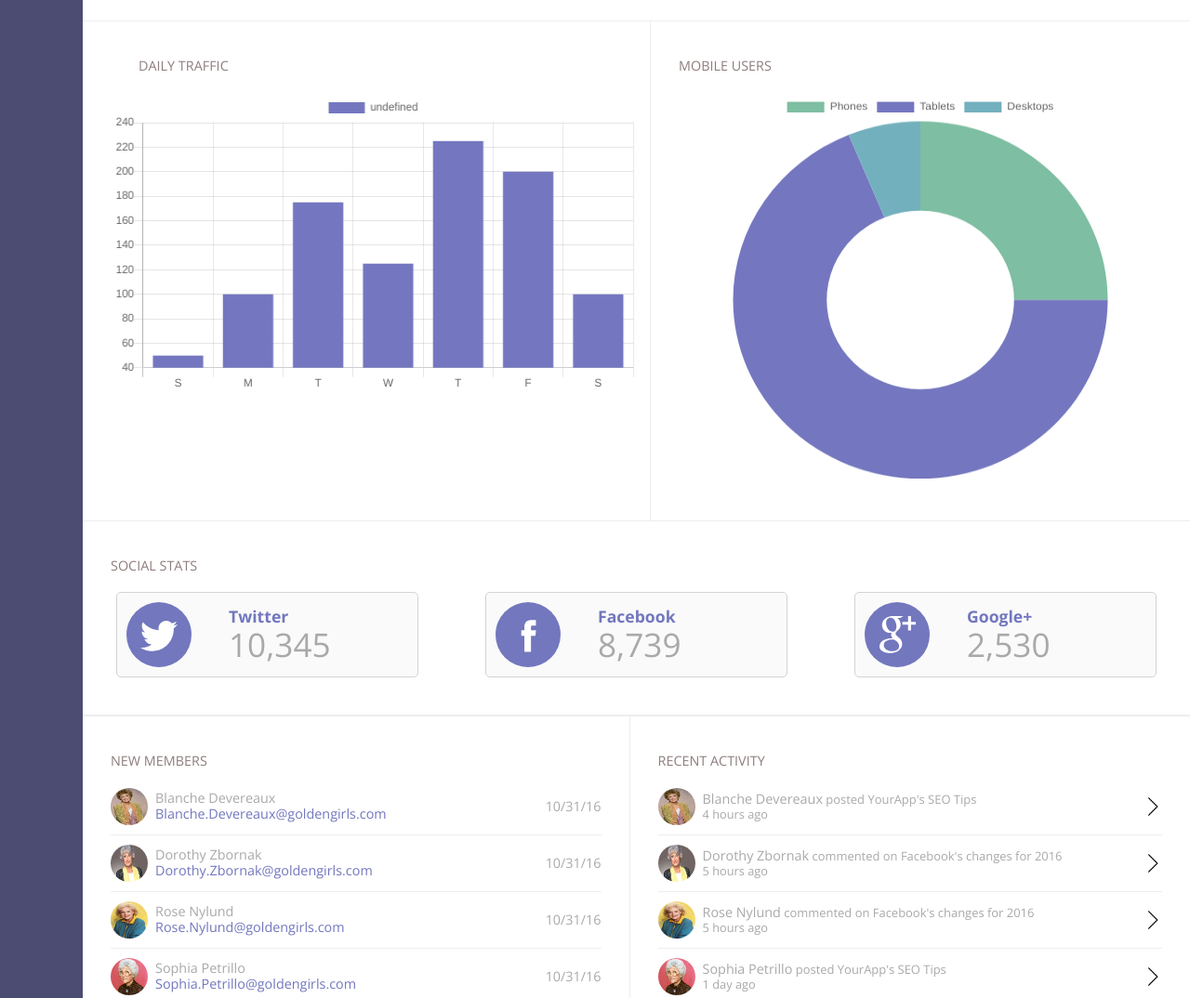
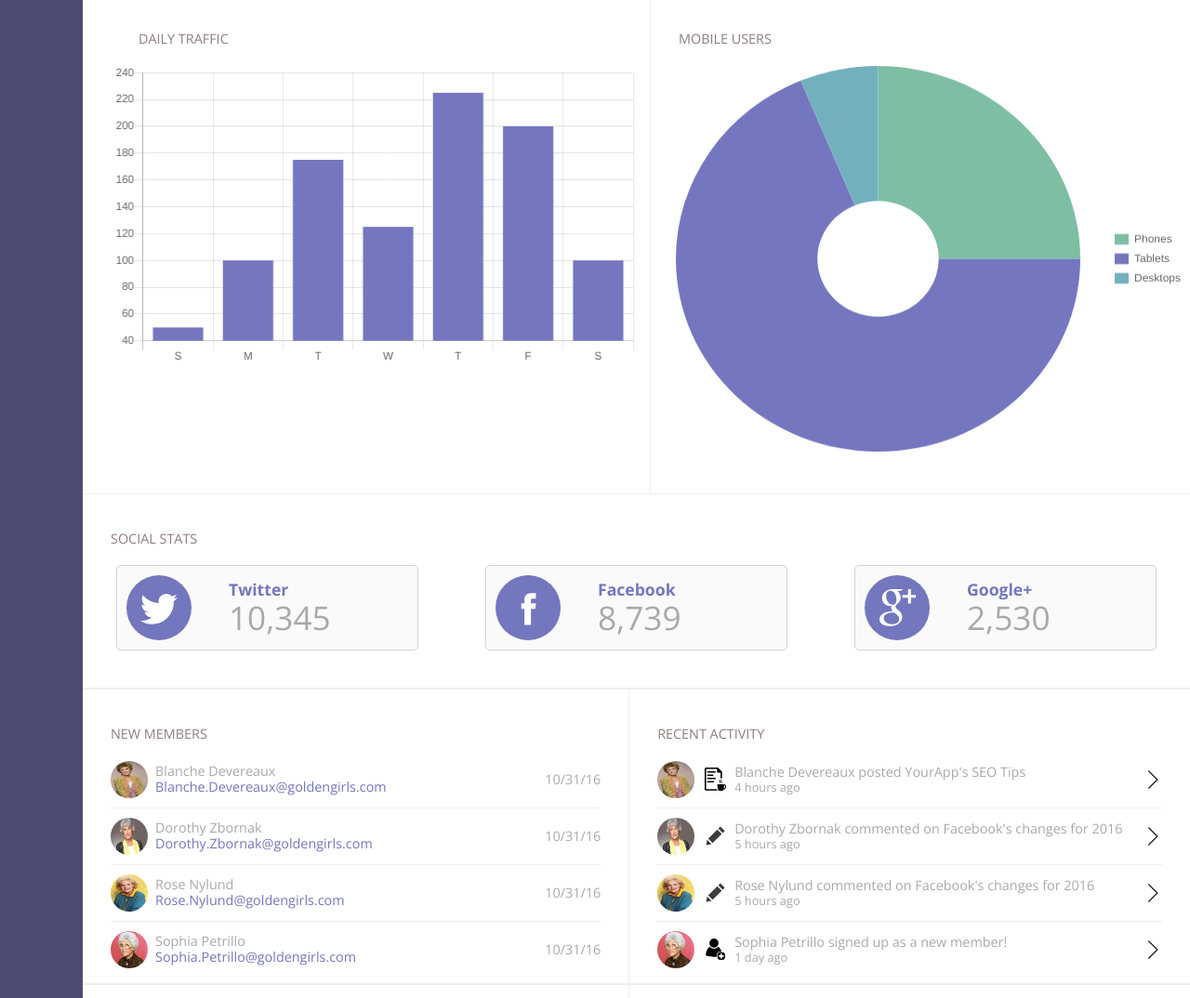
Before and after one commit to SamStrawberryHill/web_app_dashboard_v2, a plain HTML site: page index.html in a window 1280 px wide. Shown: the part 849-1923 px from the top of the page at 93% size. Drawn offline with nearby package versions, Linux system fonts and the light colour scheme.

Commit message:
Clean Up

```diff
--- a/css/main.css
+++ b/css/main.css
@@ -126,7 +126,7 @@ h2 {
     width: 25px;
     height: 25px;
     margin: 10px;
-    fill: #fff;
+    fill: white;
 }
 
 .icons .inactive {
@@ -725,7 +725,7 @@ button {
 }
 
 .widgetContainer {
-    width: 95%;
+    width: 90%;
     padding-bottom: 25px;
 }
 
@@ -744,7 +744,6 @@ button {
 }
 
 #trafficWidget {
-    height: 500px;
     margin: 0 auto;
 }
 
--- a/index.html
+++ b/index.html
@@ -219,7 +219,7 @@
                             <li class="member">
                                 <img class="memberAvatar" src="img/blanche.jpg" alt="" />
                                 <div class="memberInfo">
-                                    <span class="memberName" id="nmName2">Blanche Devereaux</span>
+                                    <span class="memberName">Blanche Devereaux</span>
                                     <span class="memberEmail"> Blanche.Devereaux@goldengirls.com</span>
                                 </div>
                                 <span class="memberDate">10/31/16</span>
@@ -263,6 +263,8 @@
                         <ul id="memberActivityList">
                             <li class="member">
                                 <img class="memberAvatar" src="img/blanche.jpg" alt="" />
+                                <img class="activityIcon" src="icons/custom-post.svg" alt="" />
+
 
 
                                 <div class="memberInfo">
@@ -275,6 +277,7 @@
 
                             <li class="member">
                                 <img class="memberAvatar" src="img/dorothy.jpg" alt="" />
+                                <img class="activityIcon" src="icons/comment.svg" alt="" />
 
 
                                 <div class="memberInfo">
@@ -287,6 +290,7 @@
 
                             <li class="member">
                                 <img class="memberAvatar" src="img/rose.jpg" alt="" />
+                                <img class="activityIcon" src="icons/comment.svg" alt="" />
 
 
                                 <div class="memberInfo">
@@ -298,10 +302,11 @@
                             </li>
                             <li class="member">
                                 <img class="memberAvatar" src="img/sophia.jpg" alt="" />
+                                <img class="activityIcon" src="icons/add-user.svg" alt="" />
 
 
                                 <div class="memberInfo">
-                                    <span class="memberName">Sophia Petrillo<span class="memberActivity"> posted YourApp's SEO Tips</span></span>
+                                    <span class="memberName">Sophia Petrillo<span class="memberActivity"> signed up as a new member!</span></span>
                                     <span class="activityTime">1 day ago</span>
                                 </div>
 
--- a/js/app.js
+++ b/js/app.js
@@ -19,7 +19,13 @@ var trafficChart = new Chart(traffic, {
       pointBackgroundColor: '#fff'
     }]
   },
+  options: {
+        legend: {
+            display: false,
+        }
+    },
 });
+
 // Daily Traffic Widget
 var dailyTraffic = document.getElementById("dailyTrafficWidget").getContext('2d');
 var dailyTrafficChart = new Chart(dailyTraffic, {
@@ -29,9 +35,14 @@ var dailyTrafficChart = new Chart(dailyTraffic, {
     datasets: [{
       data: [50,100,175,125,225,200,100],
       backgroundColor: '#7477BF',
-      hoverBackgroundColor: '#92CCA6'
+      hoverBackgroundColor: '#92CCA6',
     }]
-  }
+  },
+  options: {
+        legend: {
+            display: false,
+        }
+    }
 });
 //Mobile Users Pie Chart
 var mobileUsers = document.getElementById("mobileUsersWidget").getContext('2d');
@@ -48,8 +59,105 @@ var mobileChart = new Chart(mobileUsers, {
       data: [20,55,5],
       borderWidth: 0,
     }]
-  }
+  },
+  options: {
+        legend: {
+            position: 'right',
+            labels: {
+                boxWidth: 15
+            }
+        },
+        cutoutPercentage: 30
+    }
 });
+
+//New Members Widget
+var newMemberName = document.getElementById("newMemberList").querySelectorAll(".memberName");
+var newMemberEmail = document.getElementById("newMemberList").querySelectorAll(".memberEmail");
+var newMemberDate = document.getElementById("newMemberList").querySelectorAll("li .memberDate");
+var newMemberAvatar = document.getElementById("newMemberList").querySelectorAll("li .memberAvatar");
+var newMemberData = [
+        {"name": "Blanche Devereaux",
+          "image": "img/blanche.jpg",
+          "icon": 'icons/custom-post.svg',
+          "email": "Blanche.Devereaux@goldengirls.com",
+          "date": "10/31/16",
+          "activity": " posted YourApp's SEO Tips",
+          "activity_time": "4 hours ago"},
+        {"name": "Dorothy Zbornak",
+          "image": "img/dorothy.jpg",
+          "icon": "icons/comment.svg",
+          "email": "Dorothy.Zbornak@goldengirls.com",
+          "date": "10/31/16",
+          "activity": " commented on Facebook's changes for 2016",
+          "activity_time": "5 hours ago"},
+        {"name": "Rose Nylund",
+          "image": "img/rose.jpg",
+          "icon": "icons/comment.svg",
+          "email": "Rose.Nylund@goldengirls.com",
+          "date": "10/31/16",
+          "activity": " commented on Facebook's changes for 2016",
+          "activity_time": "5 hours ago"},
+        {"name": "Sophia Petrillo",
+          "image": "img/sophia.jpg",
+          "icon": 'icons/add-user.svg',
+          "email": "Sophia.Petrillo@goldengirls.com",
+          "date": "10/31/16",
+          "activity": " signed up as a new member!",
+          "activity_time": "1 day ago"},
+        ];
+        $.each(newMemberData, function(i, item) {
+    var fullName = newMemberData[i].name;
+        $(newMemberName).each(function() {
+            $(newMemberName[i]).text(fullName);
+        });
+    var email = newMemberData[i].email;
+        $(newMemberEmail).each(function() {
+            $(newMemberEmail[i]).text(email);
+        });
+    var date = newMemberData[i].date;
+         $(newMemberDate).each(function() {
+             $(newMemberDate[i]).text(date);
+         });
+     var avatar = newMemberData[i].image;
+        $(newMemberAvatar).each(function() {
+            $(newMemberAvatar[i]).attr('src', avatar);
+        });
+ });
+ // Member Activity Widget
+
+var activityMemberName = document.getElementById("memberActivityList").querySelectorAll("li .memberName"); //holds both name and activity
+
+var activityTime = document.getElementById("memberActivityList").querySelectorAll("li .activityTime");
+var memberAvatar = document.getElementById("memberActivityList").querySelectorAll("li .memberAvatar");
+var activityIcon = document.getElementById("memberActivityList").querySelectorAll("li .activityIcon");
+
+// Replace placeholder text with member activity data from JSON
+
+$.each(newMemberData, function(i, item) {
+    var fullName = newMemberData[i].name;
+    var activity = newMemberData[i].activity;
+        $(activityMemberName).each(function() {
+            $(activityMemberName[i]).text(fullName + " " + activity);
+        });
+
+    var time = newMemberData[i].activity_time;
+        $(activityTime).each(function() {
+            $(activityTime[i]).text(time);
+        });
+
+     var avatar = newMemberData[i].image;
+        $(memberAvatar).each(function() {
+            $(memberAvatar[i]).attr('src', avatar);
+        });
+
+    var actIcon = newMemberData[i].icon;
+        $(activityIcon).each(function() {
+            $(activityIcon[i]).attr('src', actIcon);
+        });
+
+ });
+
 
 //Validate Message Form & Modals
 function validateForm(event) {
```
Also changed, not shown: icons/add-user.svg (added), icons/comment.svg (added), icons/custom-post.svg (added).
